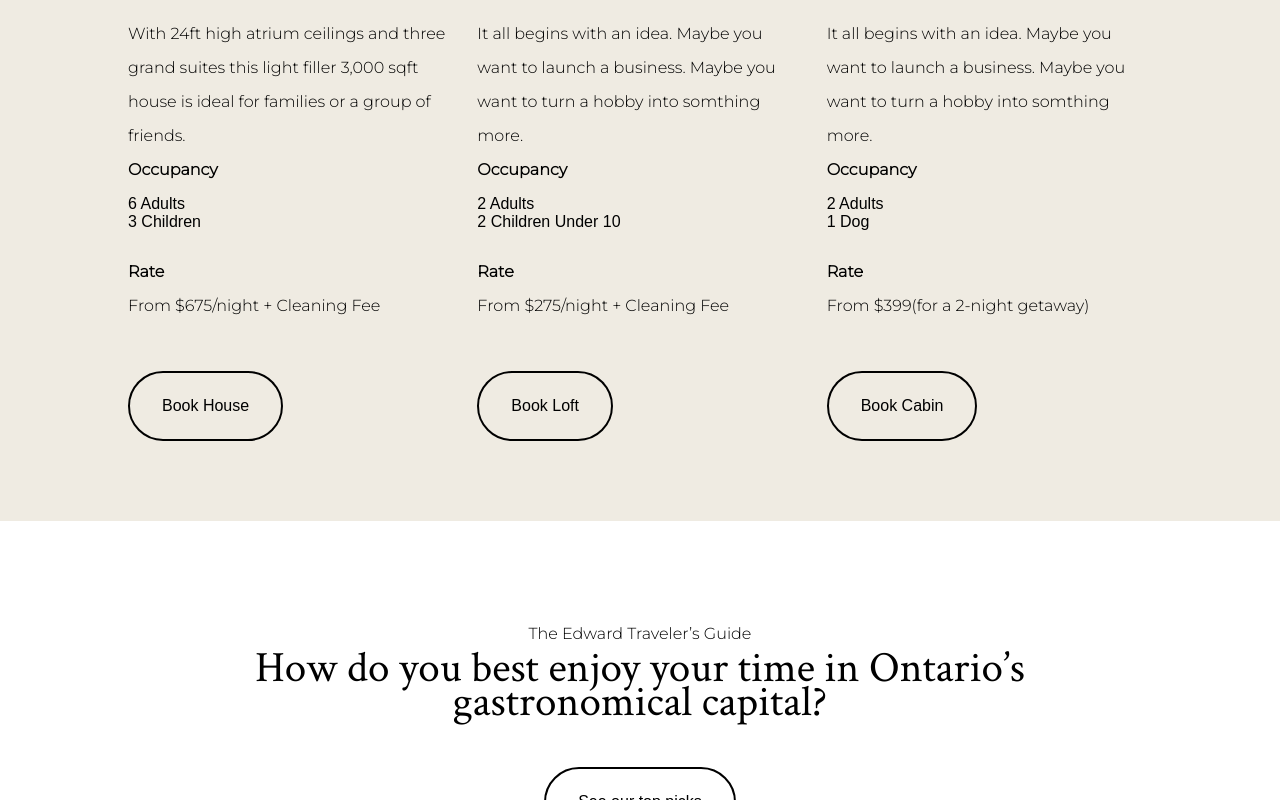
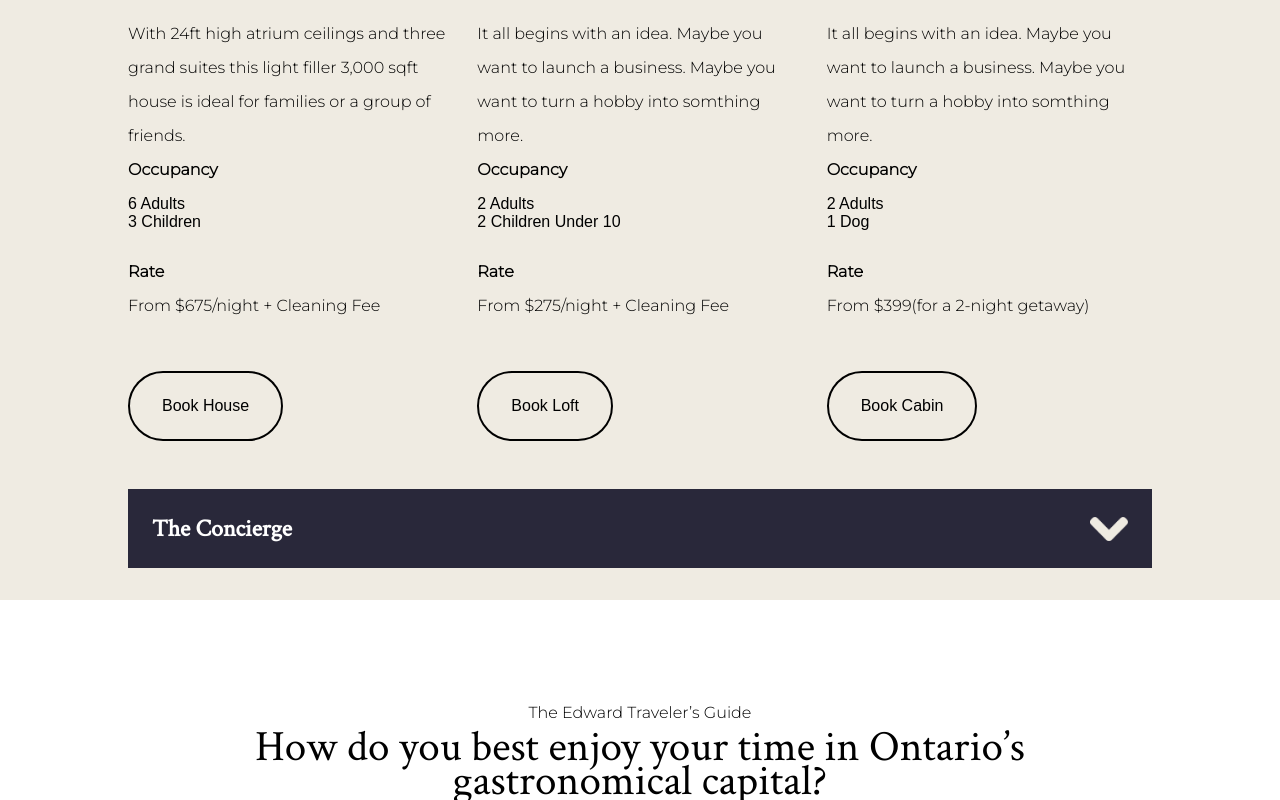
Before and after one commit to Jam52/the-edward, a React (Create React App) app: page /#/ in a window 1280 px wide. Shown: the part 2412-3212 px from the top of the page. Built offline with nearby package versions, Linux system fonts and the light colour scheme.

Commit message:
Add CollapsibleSection and styles, add to landingPage

```diff
--- /dev/null
+++ b/src/components/CollapsibleSection/CollapsibleSection.js
@@ -0,0 +1,38 @@
+import React, { useState } from 'react';
+import styles from './CollapsibleSection.module.scss';
+
+const CollapsibleSection = (props) => {
+  const [isVisible, toggleVisible] = useState(false);
+
+  return (
+    <section
+      data-testid="component-collapsible-section"
+      className={styles.collapsibleSection}
+    >
+      <div className={styles.collapsibleSection_dropdown}>
+        <h2 className={styles.collapsibleSection_header}>{props.header}</h2>
+        <img
+          data-testid="arrow"
+          className={
+            isVisible
+              ? [styles.arrow, styles.arrow__down].join(' ')
+              : [styles.arrow, styles.arrow__up].join(' ')
+          }
+          src={process.env.PUBLIC_URL + '/images/arrow.png'}
+          alt="dropdown arrow"
+          aria-roledescription="dropdown for convierge section"
+          onClick={() => toggleVisible(!isVisible)}
+        />
+      </div>
+      <div
+        className={
+          isVisible ? [styles.hidden, styles.visible].join(' ') : styles.hidden
+        }
+      >
+        {props.children}
+      </div>
+    </section>
+  );
+};
+
+export default CollapsibleSection;
--- /dev/null
+++ b/src/components/CollapsibleSection/CollapsibleSection.module.scss
@@ -0,0 +1,30 @@
+@import '../../CSS//base';
+
+.collapsibleSection {
+  padding: 1.5rem;
+  background-color: $color_dark_blue;
+  color: #fff;
+
+  &_dropdown {
+    display: flex;
+    justify-content: space-between;
+    align-items: center;
+  }
+
+  &_header {
+    font-family: $font-serif;
+    margin: 0;
+  }
+}
+
+.arrow {
+  height: 1.5rem;
+}
+
+.hidden {
+  display: none;
+}
+
+.visible {
+  display: block;
+}
--- a/src/views/LandingPage/LandingPage.js
+++ b/src/views/LandingPage/LandingPage.js
@@ -4,6 +4,7 @@ import ImageContainer from '../../components/ImageContainer/ImageContainer';
 import OverviewCard from '../../components/OverviewCard/OverviewCard';
 import Button from '../../components/Button/Button';
 import FadeInTransition from '../../components/FadeInTransition/FadeInTransition';
+import CollapsibleSection from '../../components/CollapsibleSection/CollapsibleSection';
 
 const LandingPage = () => {
   return (
@@ -67,6 +68,9 @@ const LandingPage = () => {
             />
           </FadeInTransition>
         </div>
+        <CollapsibleSection header="The Concierge">
+          <div>TEST</div>
+        </CollapsibleSection>
       </div>
       <FadeInTransition>
         <div className="explore-section">
```
Also changed, not shown: public/images/arrow.png (added), 1 other file (tests, documents, lock files or other folders).
